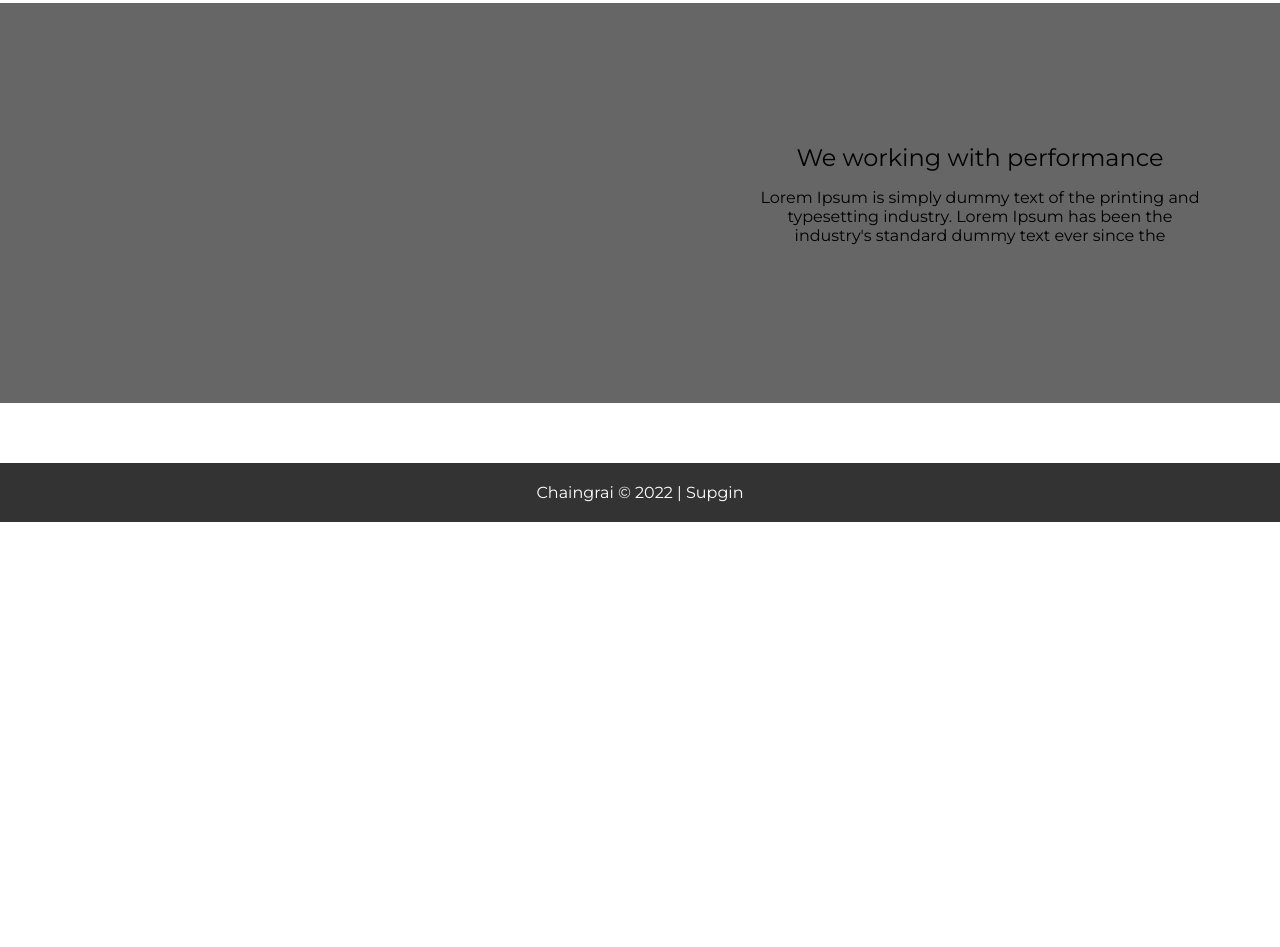
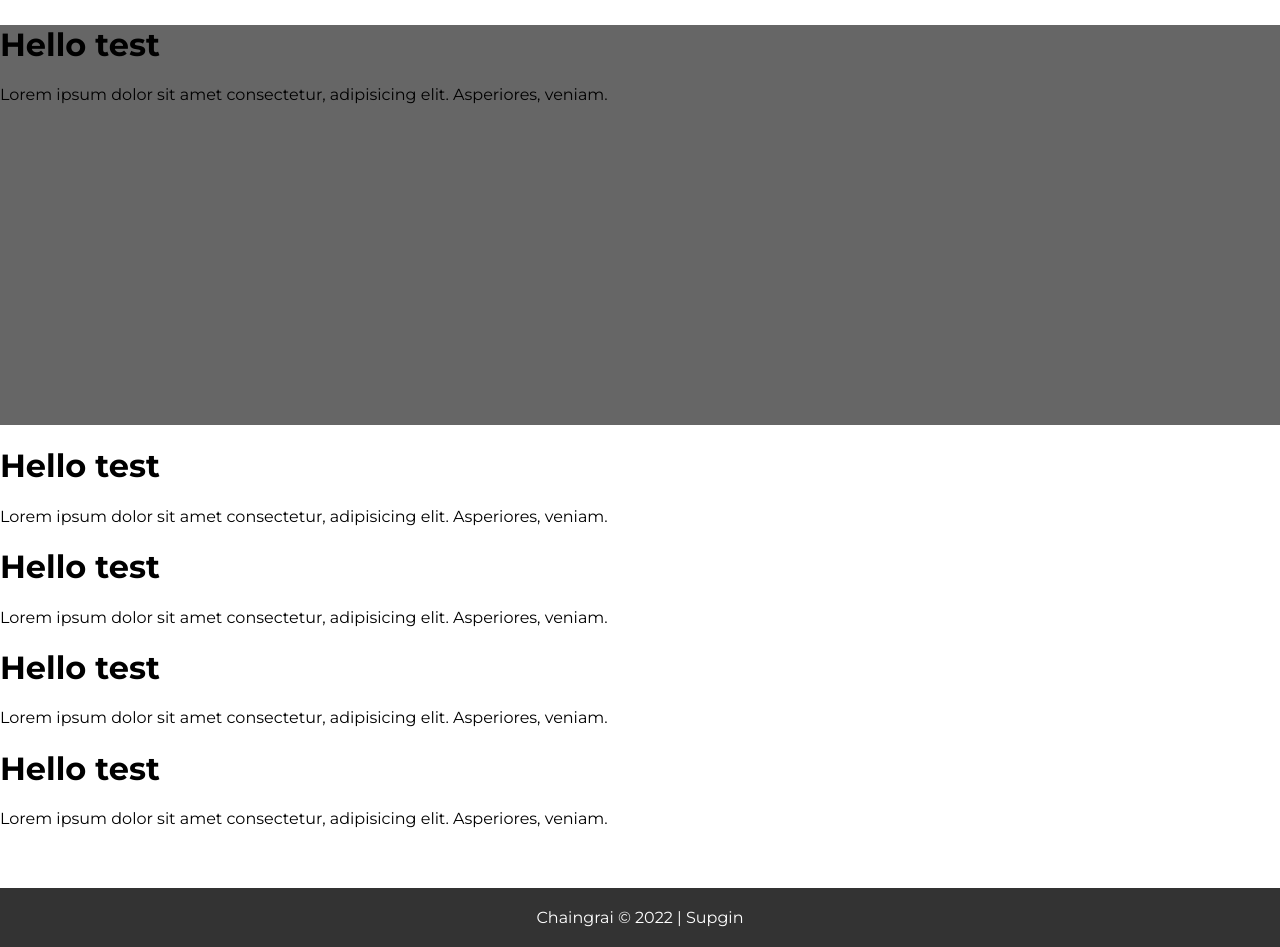
Before and after one commit to aensupgin2000/test320px, a plain HTML site: page frontend-test/index.html in a window 1280 px wide. Shown: the part 905-1852 px from the top of the page. Before the commit the page ends 1427 px from the top, so only its background shows below. Drawn offline with Linux system fonts and the light colour scheme.

Commit message:
Update index.html

```diff
--- a/frontend-test/index.html
+++ b/frontend-test/index.html
@@ -37,19 +37,28 @@
             <img src="ima/test1.jpeg" width="100%">
 
         </div>
-  <!--box1-->
-    <section class="box1">
-        <div class="container">
-            <div class="info1_area">
 
-                <div class="info1_text">
-                    <h1>We working with performance</h1>
-                    <p>Lorem Ipsum is simply dummy text of the printing and typesetting industry. Lorem Ipsum has been the industry's standard dummy text ever since the</p>
+
+    <div class="box1">
+        <h1> Hello test</h1>
+        <p> Lorem ipsum dolor sit amet consectetur, adipisicing elit. Asperiores, veniam.</p>
     </div>
+    <div class="box2">
+        <h1> Hello test</h1>
+        <p> Lorem ipsum dolor sit amet consectetur, adipisicing elit. Asperiores, veniam.</p>
     </div>
+    <div class="box3">
+        <h1> Hello test</h1>
+        <p> Lorem ipsum dolor sit amet consectetur, adipisicing elit. Asperiores, veniam.</p>
     </div>
-    </section>
-
+    <div class="box4">
+        <h1> Hello test</h1>
+        <p> Lorem ipsum dolor sit amet consectetur, adipisicing elit. Asperiores, veniam.</p>
+    </div>
+    <div class="box5">
+        <h1> Hello test</h1>
+        <p> Lorem ipsum dolor sit amet consectetur, adipisicing elit. Asperiores, veniam.</p>
+    </div>
 
 
 
```
Lines whose indentation alone changed are shown as unchanged.
